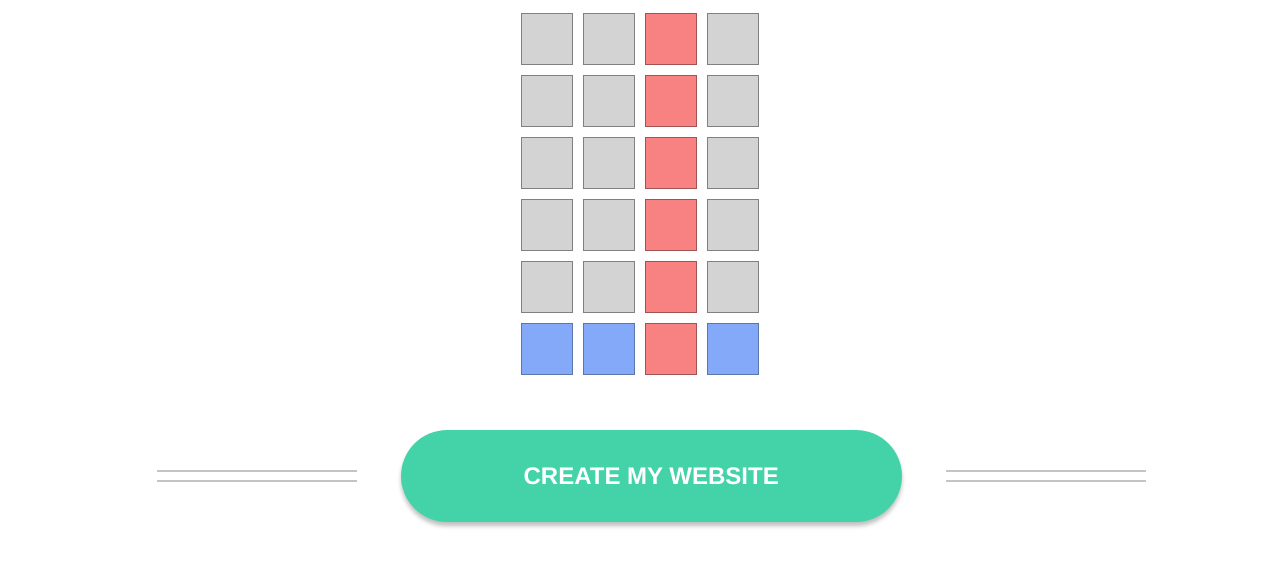
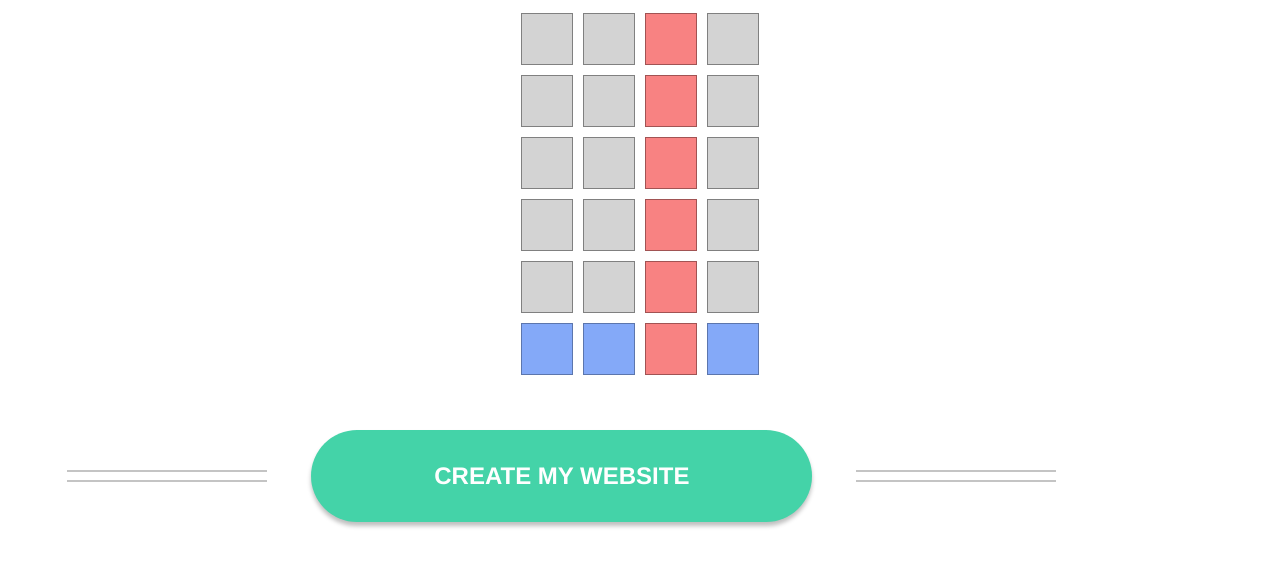
Before and after one commit to katya-oc/cursor-homework, a plain HTML site: page HW8 "Псевдокласы:псевдоелементи"/index.html in a window 1280 px wide. Drawn offline with Linux system fonts and the light colour scheme.

Commit message:
fixed HW8

```diff
--- a/HW8 "Псевдокласы:псевдоелементи"/style.css
+++ b/HW8 "Псевдокласы:псевдоелементи"/style.css
@@ -27,7 +27,7 @@
 
 .btn {
   margin: 50px auto;
-  width: 45%;
+  width: 52%;
 }
 
 button {
@@ -44,7 +44,6 @@ button {
   color: #FFFFFF;
   height: 92px;
   width: 501px;
-  margin: 0 45px;
   position: relative;
 }
 
```
